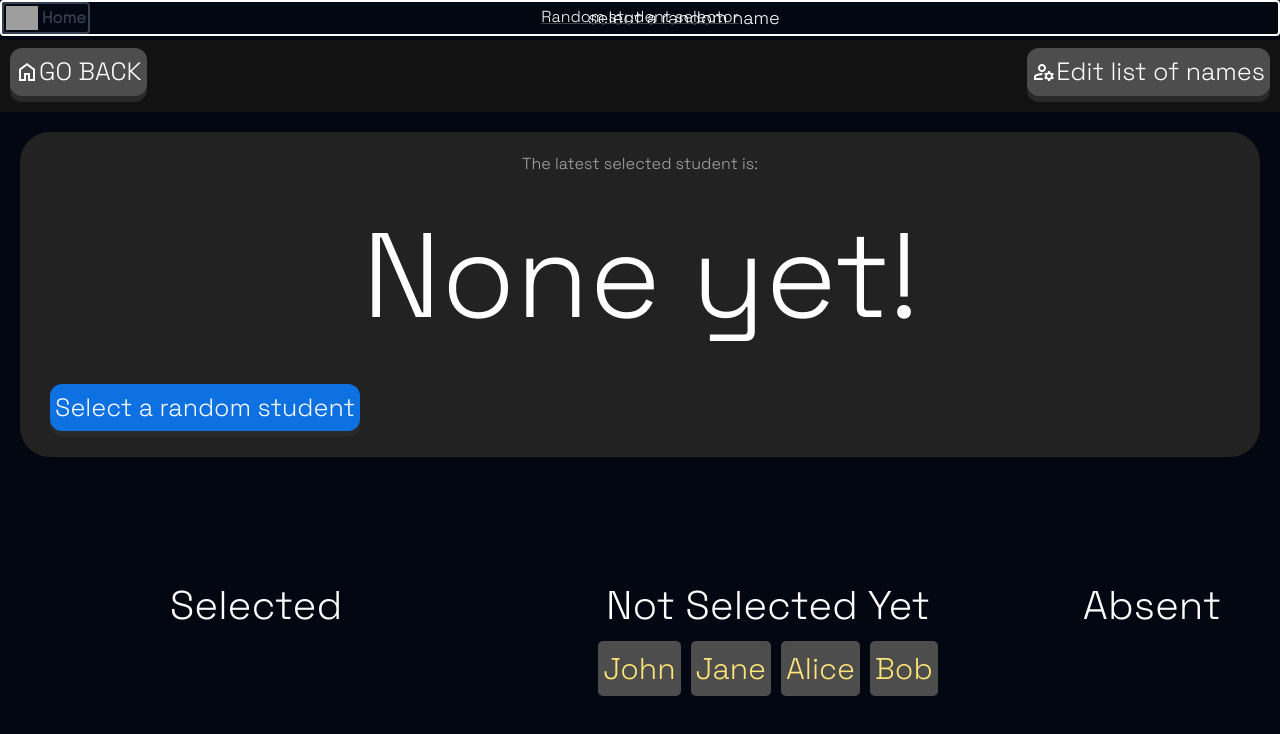
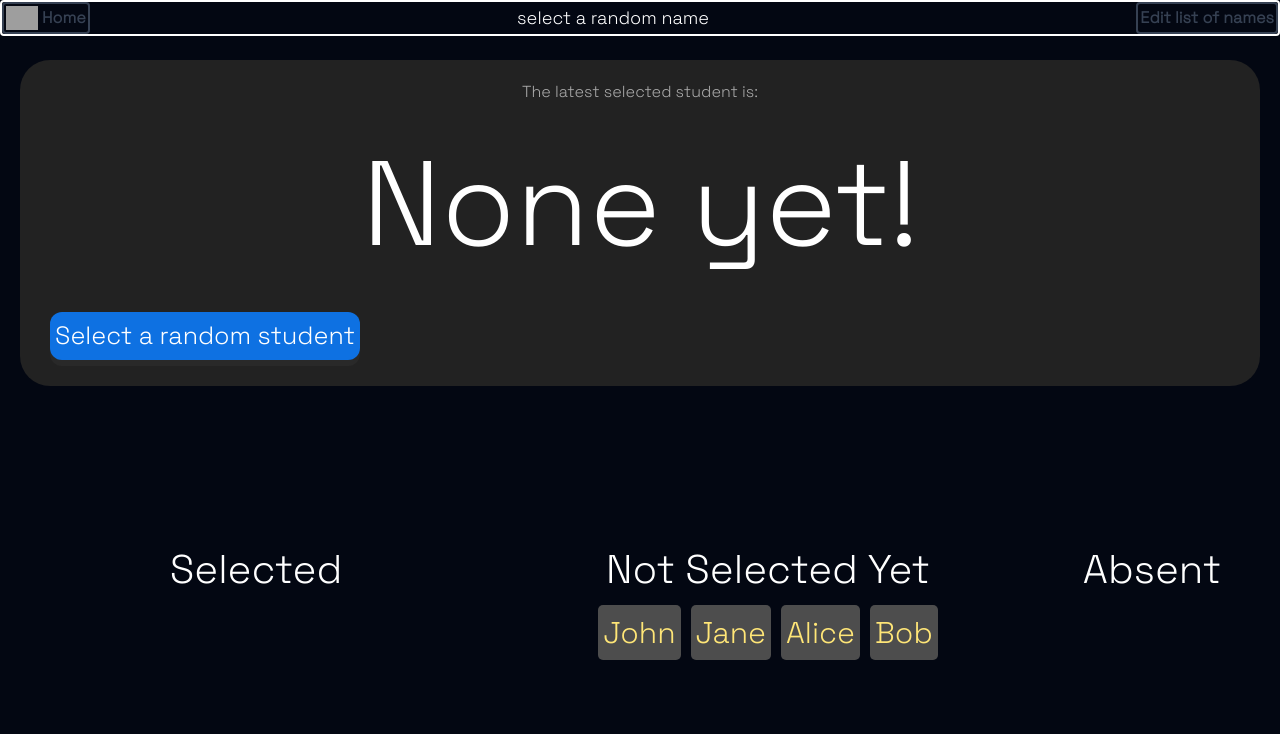
Before and after one commit to RezHackXYZ/ClassRoomStuff, a SvelteKit app: page /randomname in a window 1280 px wide. Shown: the top 734 px of the page. Built offline with nearby package versions, Linux system fonts and the light colour scheme; grey boxes are pictures that could not be loaded; a web font is replaced by a local one; what random-words would draw is missing.

Commit message:
added nav intigation with random name

```diff
--- a/src/routes/nav.svelte
+++ b/src/routes/nav.svelte
@@ -55,6 +55,7 @@
 	import { Modal, Content, Trigger } from "sv-popup";
 	import { colseModal, ShowSeconds } from "./IdleScreen/logic/TimeAndTableData.svelte.js";
 	import EditTimetableDiv from "./IdleScreen/components/timetable/EditTimetable.svelte";
+	import {TabOpen} from "./randomname/+page.svelte";
 </script>
 
 <div class="mb-1 flex items-center justify-between rounded border-2">
@@ -105,6 +106,10 @@
 					<button class="btn dull mini">Edit timetable </button>
 				</Trigger>
 			</Modal>
+		{:else if CurrentPage == "/randomname"}
+			<button class="btn dull mini" onclick={() => (TabOpen.v = true)}>
+				Edit list of names
+			</button>
 		{/if}
 	</div>
 </div>
--- a/src/routes/randomname/+page.svelte
+++ b/src/routes/randomname/+page.svelte
@@ -25,7 +25,7 @@
 		}
 	}
 
-	let TabOpen = $state({
+	export let TabOpen = $state({
 		v: false,
 	});
 
@@ -53,41 +53,6 @@
 </script>
 
 <div id="wrap">
-	<div id="nav">
-		<a href="/" aria-label="Back to main menu"
-			><button aria-label="Back to main menu"
-				><span class="front"
-					><svg
-						xmlns="http://www.w3.org/2000/svg"
-						height="24px"
-						viewBox="0 -960 960 960"
-						width="24px"
-						fill="#FFFFFF"
-						><path
-							d="M240-200h120v-240h240v240h120v-360L480-740 240-560v360Zm-80 80v-480l320-240 320 240v480H520v-240h-80v240H160Zm320-350Z"
-						/></svg
-					> GO BACK
-				</span></button
-			></a
-		>
-		<h1>Random student selector</h1>
-		<div>
-			<button aria-label="Back to main menu" onclick={() => (TabOpen.v = true)}
-				><span class="front"
-					><svg
-						xmlns="http://www.w3.org/2000/svg"
-						height="24px"
-						viewBox="0 -960 960 960"
-						width="24px"
-						fill="#FFFFFF"
-						><path
-							d="M400-480q-66 0-113-47t-47-113q0-66 47-113t113-47q66 0 113 47t47 113q0 66-47 113t-113 47ZM80-160v-112q0-33 17-62t47-44q51-26 115-44t141-18h14q6 0 12 2-8 18-13.5 37.5T404-360h-4q-71 0-127.5 18T180-306q-9 5-14.5 14t-5.5 20v32h252q6 21 16 41.5t22 38.5H80Zm560 40-12-60q-12-5-22.5-10.5T584-204l-58 18-40-68 46-40q-2-14-2-26t2-26l-46-40 40-68 58 18q11-8 21.5-13.5T628-460l12-60h80l12 60q12 5 22.5 11t21.5 15l58-20 40 70-46 40q2 12 2 25t-2 25l46 40-40 68-58-18q-11 8-21.5 13.5T732-180l-12 60h-80Zm40-120q33 0 56.5-23.5T760-320q0-33-23.5-56.5T680-400q-33 0-56.5 23.5T600-320q0 33 23.5 56.5T680-240ZM400-560q33 0 56.5-23.5T480-640q0-33-23.5-56.5T400-720q-33 0-56.5 23.5T320-640q0 33 23.5 56.5T400-560Zm0-80Zm12 400Z"
-						/></svg
-					> Edit list of names
-				</span></button
-			>
-		</div>
-	</div>
 	<div id="root">
 		<Selector />
 		<div id="listWrap"><TopDisplay /></div>
```
